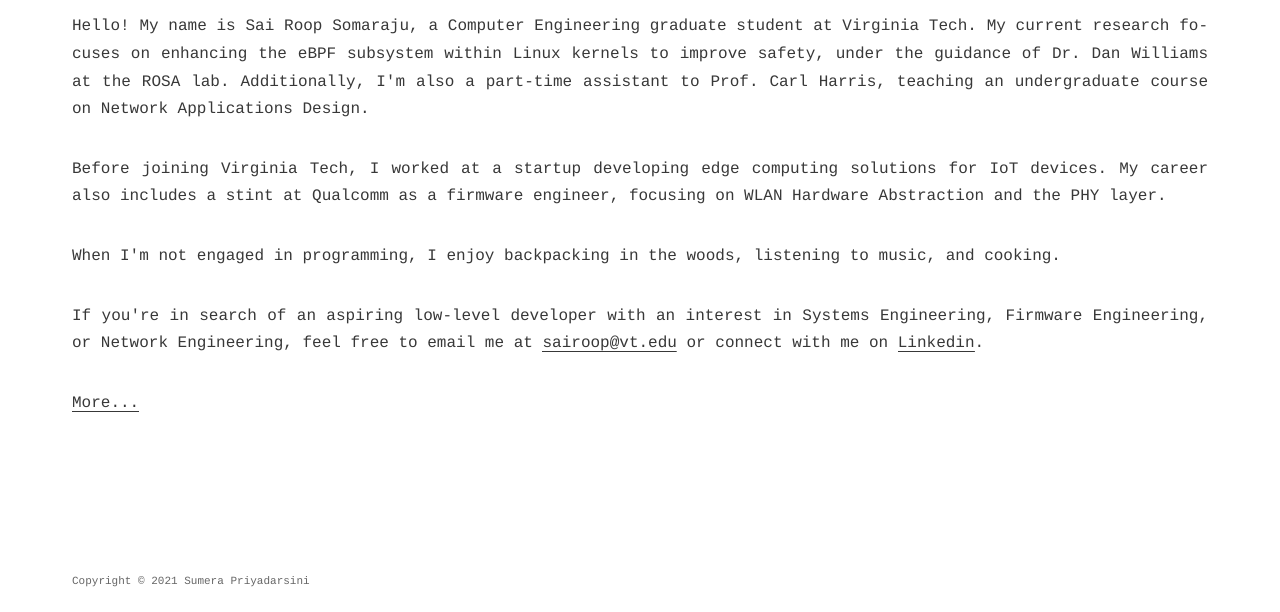
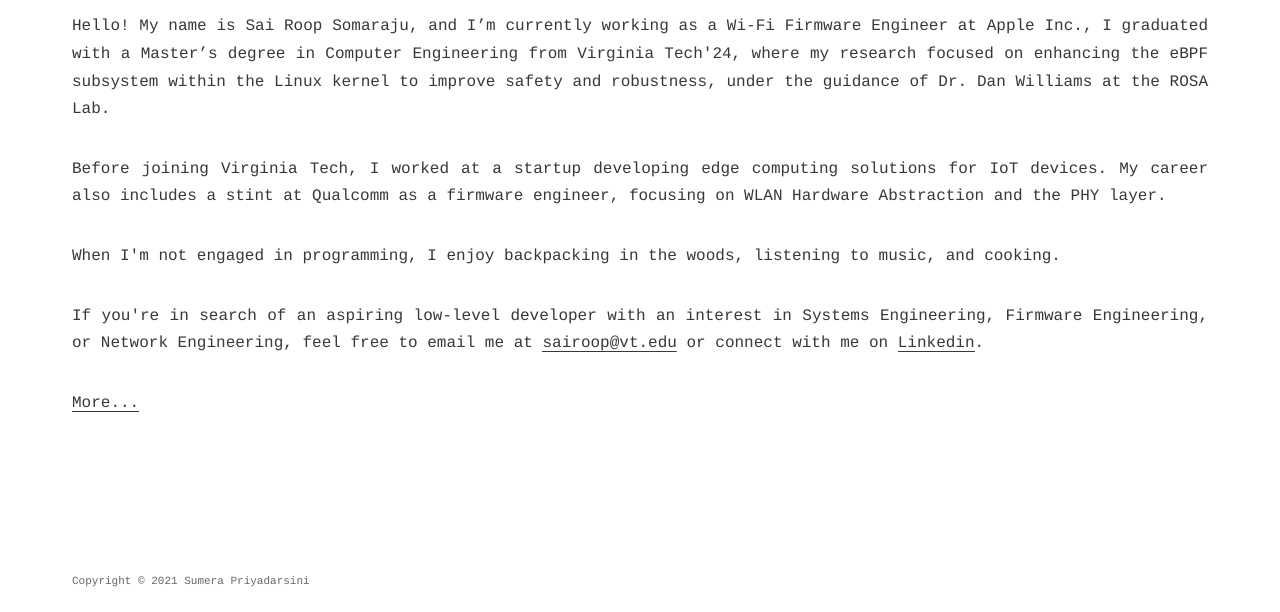
Before and after one commit to sairoopsomaraju/sairoopsomaraju.github.io, a plain HTML site: page index.html in a window 1280 px wide. Shown: the part 188-800 px from the top of the page. Drawn offline with Linux system fonts and the light colour scheme; a web font is replaced by a local one.

Commit message:
main page

```diff
--- a/index.html
+++ b/index.html
@@ -67,7 +67,7 @@
 
   <div class="content" itemprop="articleBody">
 
-    <p>Hello! My name is Sai Roop Somaraju, a Computer Engineering graduate student at Virginia Tech. My current research focuses on enhancing the eBPF subsystem within Linux kernels to improve safety, under the guidance of Dr. Dan Williams at the ROSA lab. Additionally, I'm also a part-time assistant to Prof. Carl Harris, teaching an undergraduate course on Network Applications Design.</p>
+    <p>Hello! My name is Sai Roop Somaraju, and I’m currently working as a Wi-Fi Firmware Engineer at Apple Inc., I graduated with a Master’s degree in Computer Engineering from Virginia Tech'24, where my research focused on enhancing the eBPF subsystem within the Linux kernel to improve safety and robustness, under the guidance of Dr. Dan Williams at the ROSA Lab.</p>
 
     <p>Before joining Virginia Tech, I worked at a startup developing edge computing solutions for IoT devices. My career also includes a stint at Qualcomm as a firmware engineer, focusing on WLAN Hardware Abstraction and the PHY layer.</p>
 
```
